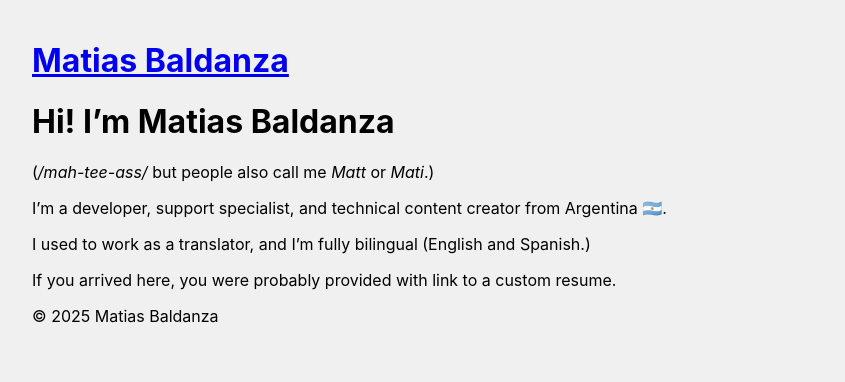
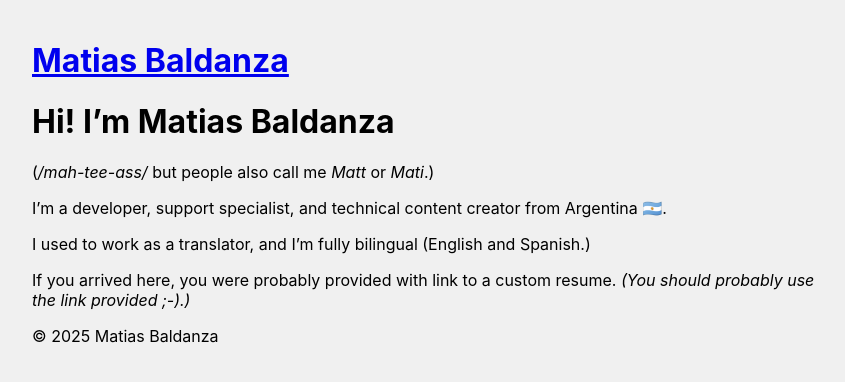
Before and after one commit to matiasbaldanza/matiasbaldanza.github.io, a Jekyll site: the page built from index.markdown, in a window 1280 px wide. Shown: the top 382 px of the page, without its empty margins (208-1053 px from the left). Built offline with Jekyll 4.4.1, drawn with Linux system fonts in a browser that asks for light colours.

```diff
--- a/index.markdown
+++ b/index.markdown
@@ -13,4 +13,4 @@ I'm a developer, support specialist, and technical content creator from Argentin
 
 I used to work as a translator, and I'm fully bilingual (English and Spanish.)
 
-If you arrived here, you were probably provided with link to a custom resume.
+If you arrived here, you were probably provided with link to a custom resume. _(You should probably use the link provided ;-).)_
```
